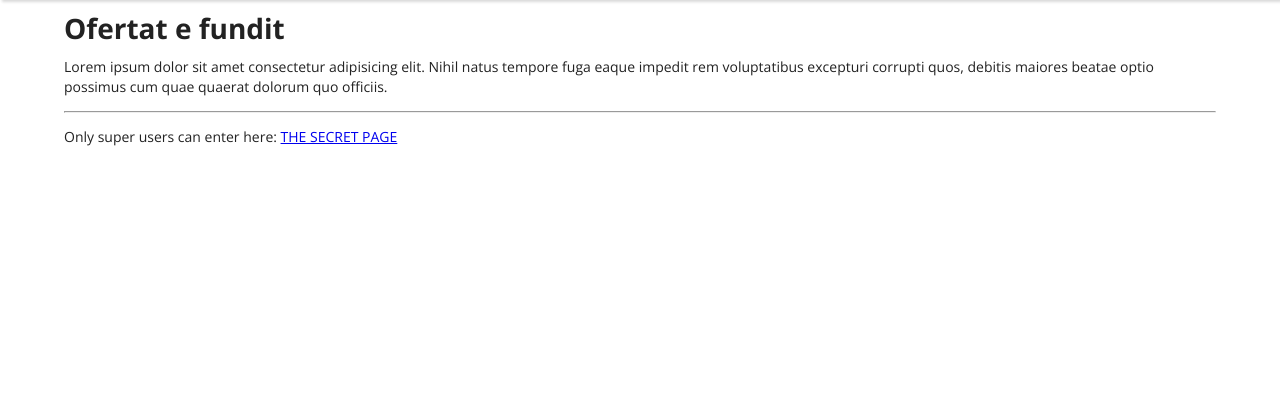
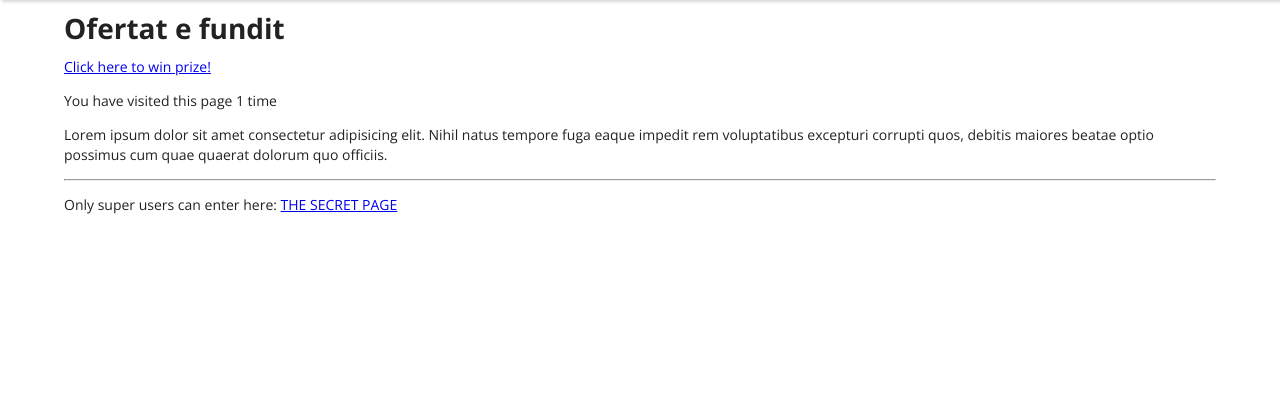
Before and after one commit to gledi/shop, a Django app: page / in a window 1280 px wide. Shown: the part 59-472 px from the top of the page. Run offline with Django 4.2, Linux system fonts and the light colour scheme.

Commit message:
Sessions & Auth

```diff
--- a/pages/static/styles/main.css
+++ b/pages/static/styles/main.css
@@ -198,3 +198,11 @@ article > header > h2 > a {
     color: #cd1811;
     font-weight: 500;
 }
+
+p.error {
+    font-size: 16px;
+    font-weight: 600;
+    border: 1px solid red;
+    color: #cd1811;
+    padding: 4px 9px;
+}
--- /dev/null
+++ b/pages/templates/pages/big_prize.html
@@ -0,0 +1,5 @@
+{% extends 'base.html' %}
+
+{% block content %}
+<h1>You have won a million $$$$$$$$</h1>
+{% endblock content %}
--- a/pages/templates/pages/home.html
+++ b/pages/templates/pages/home.html
@@ -2,6 +2,13 @@
 
 {% block content %}
     <h1>Ofertat e fundit</h1>
+    {% if request.session.user_agreed %}
+        <h3>Thank you for agreeing to our privacy policy!</h3>
+    {% endif %}
+    <p>
+        <a href="{% url 'big_prize' %}">Click here to win prize!</a>
+    </p>
+    <p>You have visited this page {{ request.session.visits }} time{{ request.session.visits|pluralize }}</p>
     <p>Lorem ipsum dolor sit amet consectetur adipisicing elit. Nihil natus tempore fuga eaque impedit rem voluptatibus excepturi corrupti quos, debitis maiores beatae optio possimus cum quae quaerat dolorum quo officiis.</p>
     <hr>
     <p>Only super users can enter here: <a href="{% url 'secret' %}">THE SECRET PAGE</a></p>
--- a/pages/templates/pages/privacy_policy.html
+++ b/pages/templates/pages/privacy_policy.html
@@ -7,4 +7,8 @@
 <p>Lorem ipsum dolor sit amet consectetur adipisicing elit. Illo eligendi, vitae quaerat recusandae quidem amet provident nemo. Repellat, quae, eaque placeat quas magnam error iure repudiandae non velit, harum assumenda.</p>
 <p>Lorem ipsum dolor sit amet consectetur adipisicing elit. Nobis ea iure nisi sed magnam eum voluptates explicabo dolor expedita exercitationem? Ullam consectetur, ea placeat a beatae dolorem quasi quas aperiam.</p>
 <p>Lorem ipsum dolor sit amet consectetur adipisicing elit. Perferendis vero aliquam porro quos, optio quas tempore dolorum magnam omnis adipisci fugiat ullam, quia, esse illo. Voluptatibus fuga commodi nostrum magni.</p>
+<form method="post" action="{% url 'policy_agreement' %}">
+    {% csrf_token %}
+    Do you agree? <button type="submit">Yes</button>
+</form>
 {% endblock content %}
--- a/pages/urls.py
+++ b/pages/urls.py
@@ -7,4 +7,6 @@ urlpatterns = [
     path("", views.HomeView.as_view(), name="home"),
     path("super-secret/", views.super_secret, name="secret"),
     path("pages/<page_name>/", views.PageView.as_view(), name="page"),
+    path("policy-agreement/", views.policy_agreement, name="policy_agreement"),
+    path("big-prize/", views.big_prize, name="big_prize"),
 ]
--- a/pages/views.py
+++ b/pages/views.py
@@ -1,15 +1,30 @@
 from django.http import HttpRequest, HttpResponse
-from django.shortcuts import render
+from django.shortcuts import render, redirect
 from django.views.generic import TemplateView
 from django.contrib.auth.decorators import user_passes_test
 
+from pages.decorators import is_loggedin
+
 
 def home(request: HttpRequest) -> HttpResponse:
-    return render(request, "pages/home.html")
+    if request.user.is_authenticated() and request.user.username.startswith("gl"):
+        return render(request, "pages/home.html")
+    return redirect("login")
+
+
+@is_loggedin
+def big_prize(request):
+    return render(request, "pages/big_prize.html")
 
 
 class HomeView(TemplateView):
     template_name = "pages/home.html"
+
+    def get(self, request, *args, **kwargs):
+        visits = request.session.get("visits", 0)
+        visits += 1
+        request.session["visits"] = visits
+        return super().get(request, *args, **kwargs)
 
 
 class PageView(TemplateView):
@@ -22,3 +37,8 @@ class PageView(TemplateView):
 @user_passes_test(lambda user: user.is_superuser)
 def super_secret(request):
     return render(request, "pages/secret.html")
+
+
+def policy_agreement(request):
+    request.session["user_agreed"] = True
+    return redirect("page", page_name="privacy_policy")
--- a/requirements.txt
+++ b/requirements.txt
@@ -3,6 +3,7 @@ Pillow==9.0.1
 mistune==2.0.2
 Pygments==2.11.2
 django-debug-toolbar==3.2.4
+django-extensions==3.1.5
 
 # development dependencies
 ipython==8.0.1
--- a/shop/settings.py
+++ b/shop/settings.py
@@ -28,6 +28,7 @@ INSTALLED_APPS = [
     "django.contrib.staticfiles",
     # 3rd party apps
     "debug_toolbar",
+    "django_extensions",
     # local apps
     "pages",
     "products",
@@ -128,3 +129,5 @@ LOGIN_REDIRECT_URL = "/"
 LOGOUT_REDIRECT_URL = "/"
 
 INTERNAL_IPS = ["127.0.0.1"]
+
+SHELL_PLUS_PRINT_SQL = True
--- a/templates/registration/login.html
+++ b/templates/registration/login.html
@@ -2,6 +2,11 @@
 
 {% block content %}
 <h1>Login</h1>
+<div>
+    {% for msg in messages %}
+    <p class="{{ msg.tags }}">{{ msg }}</p>
+    {% endfor %}
+</div>
 <form action="" method="post">
     {% csrf_token %}
     {{ form }}
```
Also changed, not shown: pages/decorators.py (added, +15 -0 lines).
